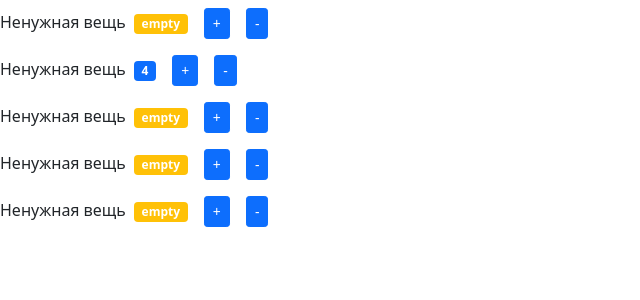
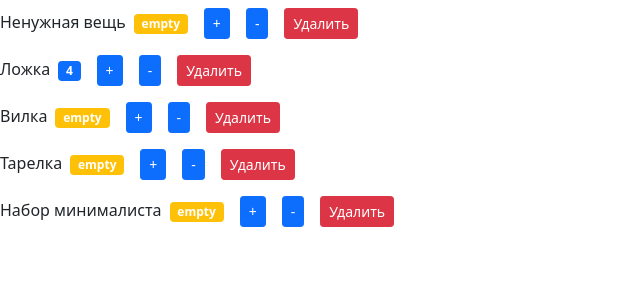
Before and after one commit to AndrewPerepelkin/result-school-react-components-composition, a React (Create React App) app in the folder my-app/: page / in a window 1280 px wide. Shown: the top 300 px of the page, without its empty margins (0-640 px from the left). Built offline with nearby package versions, Linux system fonts and the light colour scheme.

Commit message:
feat: added onDelete, onIncrement, onDecrement

```diff
--- a/my-app/src/components/counter.jsx
+++ b/my-app/src/components/counter.jsx
@@ -1,21 +1,14 @@
-import React, { useState } from "react";
+import React from "react";
 const Counter = (props) => {
-    const [value, setValue] = useState(props.value);
+    // const [value, setValue] = useState(props.value);
 
     const formatValue = () => {
-        return value === 0 ? "empty" : value;
+        return props.value === 0 ? "empty" : props.value;
     };
     const getBageClasses = () => {
         let classes = "badge m-2 ";
-        classes += value === 0 ? "bg-warning" : "bg-primary";
+        classes += props.value === 0 ? "bg-warning" : "bg-primary";
         return classes;
-    };
-
-    const handleIncrement = () => {
-        setValue((prevState) => prevState + 1);
-    };
-    const handleDecrement = () => {
-        setValue((prevState) => prevState - 1);
     };
 
     return (
@@ -24,15 +17,21 @@ const Counter = (props) => {
             <span className={getBageClasses()}>{formatValue()}</span>
             <button
                 className='btn btn-primary btn-sm m-2'
-                onClick={handleIncrement}
+                onClick={() => props.onIncrement(props.id)}
             >
                 +
             </button>
             <button
                 className='btn btn-primary btn-sm m-2'
-                onClick={handleDecrement}
+                onClick={() => props.onDecrement(props.id)}
             >
                 -
+            </button>
+            <button
+                className='btn btn-danger btn-sm m-2'
+                onClick={() => props.onDelete(props.id)}
+            >
+                Удалить
             </button>
         </div>
     );
--- a/my-app/src/components/countersList.jsx
+++ b/my-app/src/components/countersList.jsx
@@ -1,18 +1,43 @@
-import React from "react";
+import React, {useState} from "react";
 import Counter from "./counter";
 
 const CounterList = () => {
-  const counters = [
+  const initialState = [
     {id:0, value: 0, name: 'Ненужная вещь'},
-    {id:1, value: 4, name: 'Ненужная вещь'},
-    {id:2, value: 0, name: 'Ненужная вещь'},
-    {id:3, value: 0, name: 'Ненужная вещь'},
-    {id:4, value: 0, name: 'Ненужная вещь'},
-  ]
+    {id:1, value: 4, name: 'Ложка'},
+    {id:2, value: 0, name: 'Вилка'},
+    {id:3, value: 0, name: 'Тарелка'},
+    {id:4, value: 0, name: 'Набор минималиста'},
+  ];
+
+  const [counters, setCounters] = useState(initialState);
+
+  const handleDelete = (id) => {
+    setCounters(prevState => prevState.filter(c => c.id !== id));
+  };
+  const handleIncrement = (id) => {
+    setCounters(prevState => prevState.map(c => {
+      if (c.id === id) {c.value++};
+      return c;
+    }));
+  };
+  const handleDecrement = (id) => {
+    setCounters(prevState => prevState.map(c => {
+      if (c.id === id) {c.value--};
+      return c;
+    }));
+  };
+
   return (
     <>
       {counters.map(count => (
-        <Counter key={count.id} {...count} />
+        <Counter
+          key={count.id}
+          onDelete={handleDelete}
+          onIncrement={handleIncrement}
+          onDecrement={handleDecrement}
+          {...count}
+          />
       ))}
     </>
   )
```
